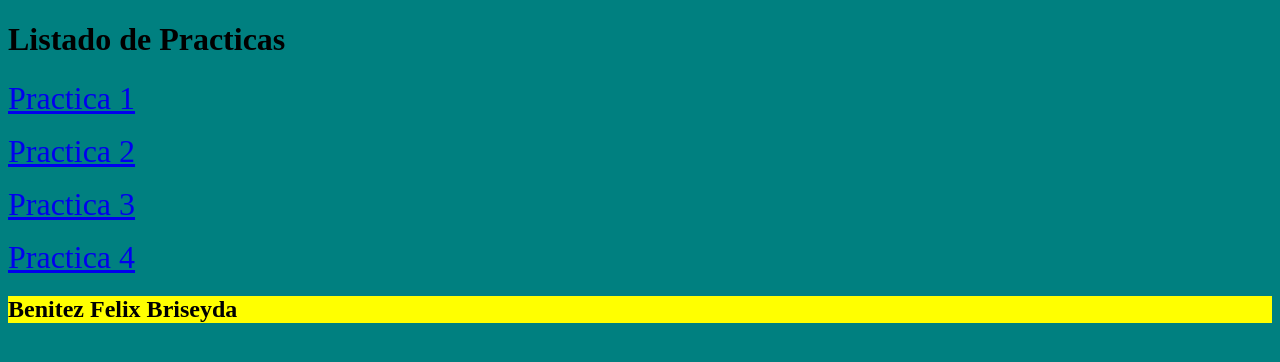
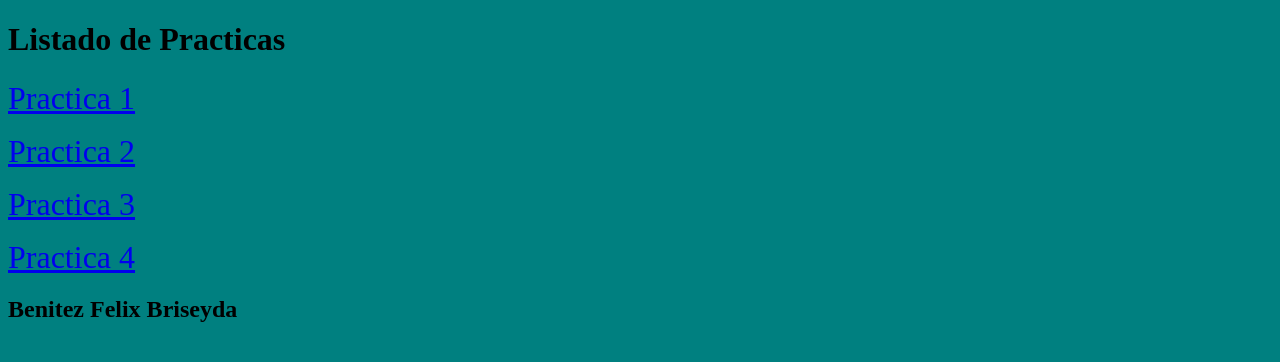
Before and after one commit to brysy08beny/brysy08beny.github.io, a plain HTML site: page index.html in a window 1280 px wide. Drawn offline with Linux system fonts and the light colour scheme.

Commit message:
Update index.html

```diff
--- a/index.html
+++ b/index.html
@@ -14,7 +14,7 @@
 
 <FONT size=6><p><a href="/Practica_1/">Practica 4</a></FONT>
 
-	<h2 style="background-color: yellow">Benitez Felix Briseyda</h2>
+	<h2 style="color:#FF34550">Benitez Felix Briseyda</h2>
 
 
 </body>
```
